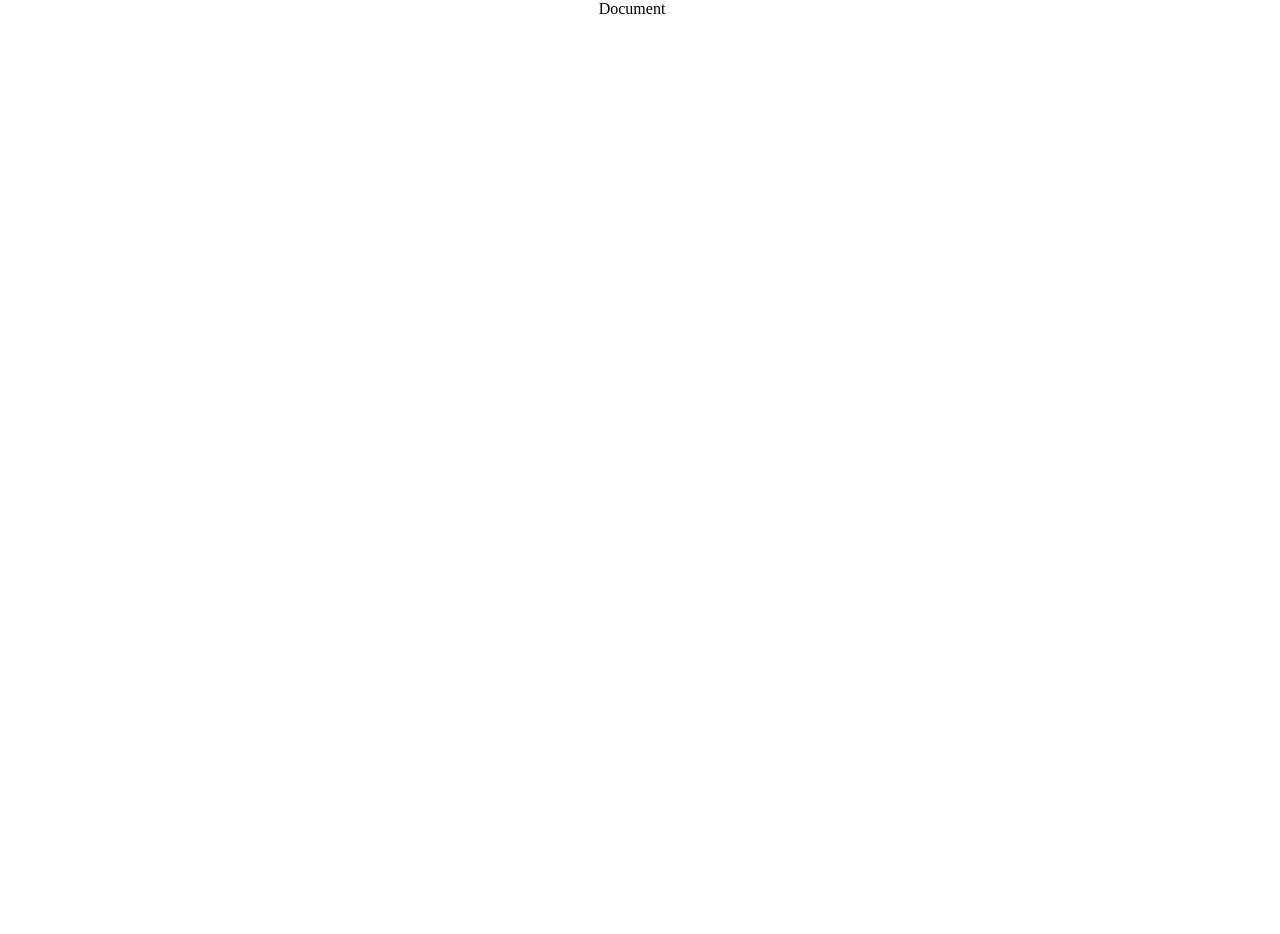
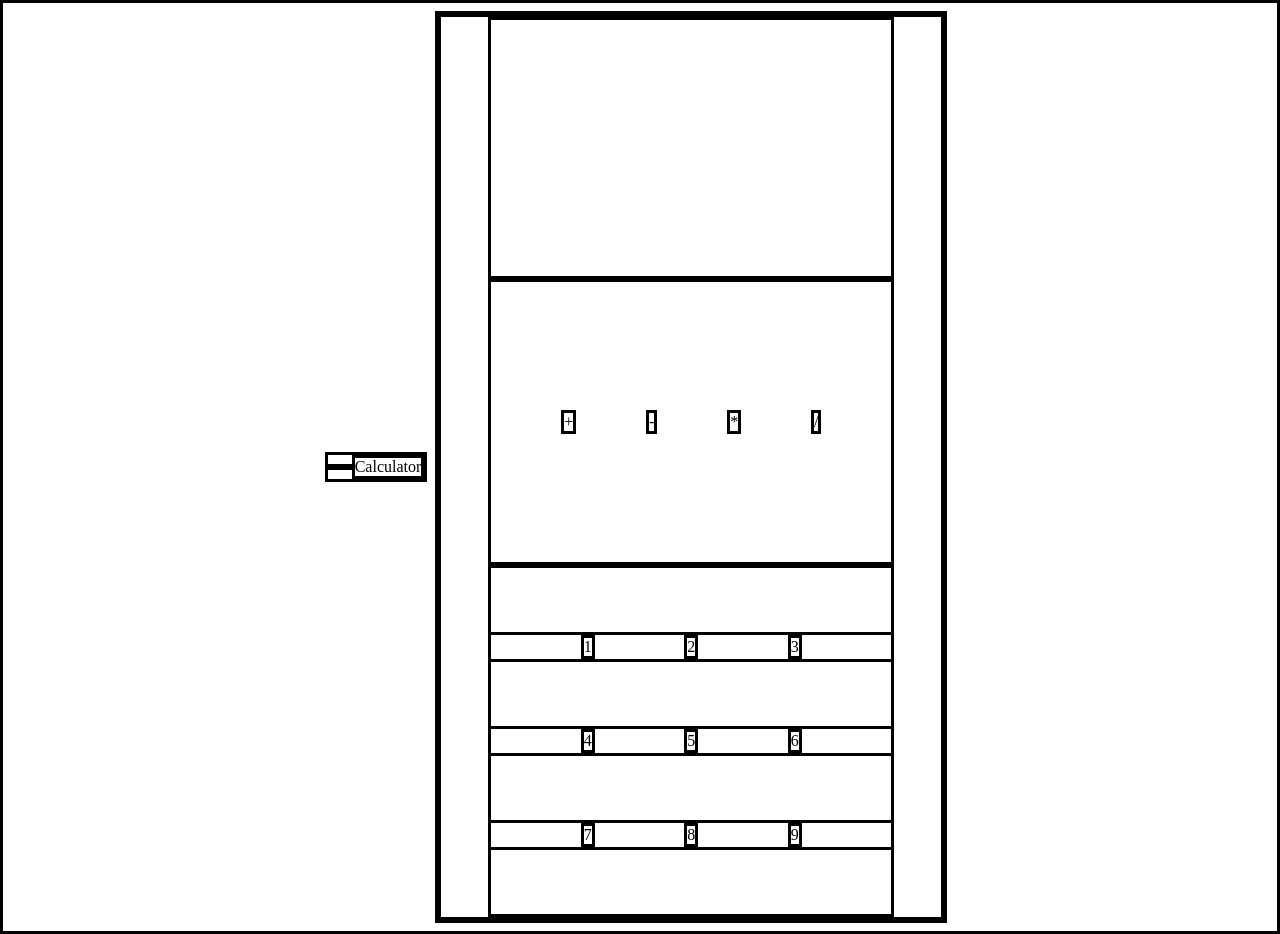
Before and after one commit to arnavkato/calculator, a plain HTML site: page index.html in a window 1280 px wide. Before the commit the page ends 800 px from the top, so only its background shows below. Drawn offline with Linux system fonts and the light colour scheme.

Commit message:
add html/css structure

```diff
--- a/index.html
+++ b/index.html
@@ -5,9 +5,36 @@
     <script src="script.js" defer></script>
     <meta charset="UTF-8">
     <meta name="viewport" content="width=device-width, initial-scale=1.0">
-    <title>Document</title>
+    <title>Calculator</title>
 </head>
 <body>
-    <div class="container"></div>
+    <div class="container">
+        <div class="display">
+
+        </div>
+        <div class="operators">
+            <div class=" operator add">+</div>
+            <div class="operator subtract">-</div>
+            <div class="operator multiply">*</div>
+            <div class="operator divide">/</div>
+        </div>
+        <div class="numbers">
+            <div class="row">
+                <div class="number one">1</div>
+                <div class="number two">2</div>
+                <div class="number three">3</div>
+            </div>
+            <div class="row">
+                <div class="number four">4</div>
+                <div class="number five">5</div>
+                <div class="number six">6</div>
+            </div>
+            <div class="row">
+                <div class="number seven">7</div>
+                <div class="number eight">8</div>
+                <div class="number nine">9</div>
+            </div>
+        </div>
+    </div>
 </body>
 </html>
--- a/script.js
+++ b/script.js
@@ -13,3 +13,45 @@ function multiply(num1, num2) {
 function divide(num1, num2) {
     return num1 / num2;
 }
+
+function operate(num1, num2, operator) {
+    switch (operator) {
+        case "+": add(num1, num2);
+            break;
+        case "-": subtract(num1, num2);
+            break;
+        case "*": multiply(num1, num2);
+            break;
+        case "/": divide(num1, num2);
+            break;
+    }
+}
+
+
+
+
+
+
+
+
+
+
+
+
+
+
+
+
+
+
+
+
+
+
+
+
+
+
+let num1;
+let num2;
+let operator;
--- a/styles.css
+++ b/styles.css
@@ -2,4 +2,48 @@
     display: flex;
     justify-content: center;
     align-items: center;
+    border: solid;
 }
+
+.container {
+    display: flex;
+    flex-direction: column;
+    height: 900px;
+    width: 500px;
+    justify-content: space-evenly;
+}
+
+.display {
+    display: flex;
+    width: 80%;
+    flex-grow: 1;
+}
+
+.operators {
+    display: flex;
+    flex-direction: row;
+    justify-content: space-evenly;
+    width: 80%;
+    flex-grow: 1;
+}
+
+
+
+
+
+
+.numbers {
+    display: flex;
+    flex-direction: column;
+    width: 80%;
+    flex-grow: 1;
+    justify-content: space-evenly;
+}
+
+
+.row {
+    width: 100%;
+    display: flex;
+    flex-direction: row;
+    justify-content: space-evenly;
+}
```
